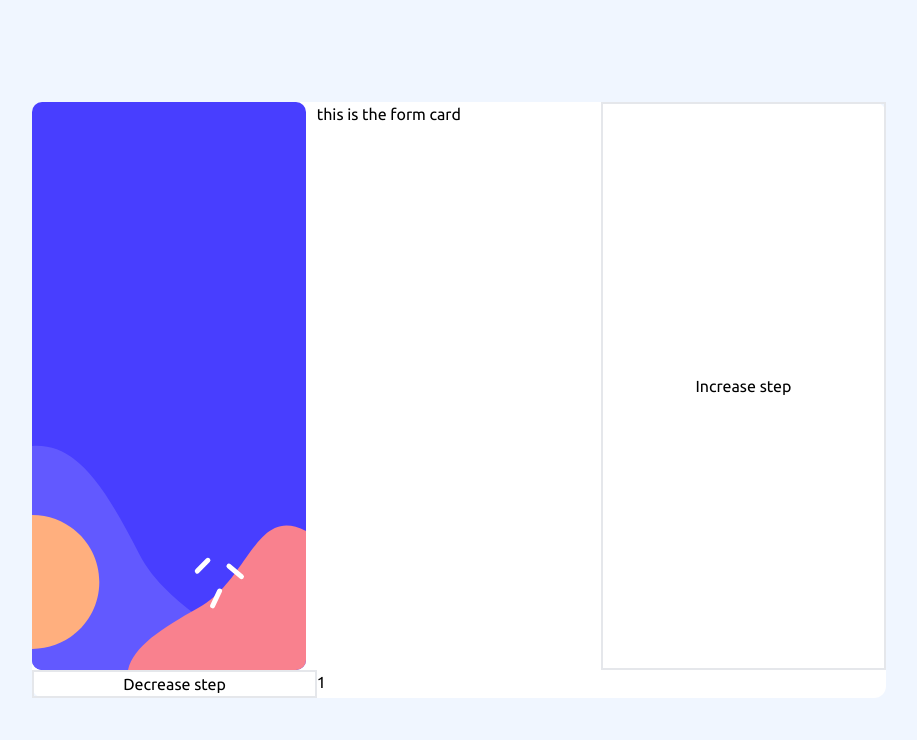
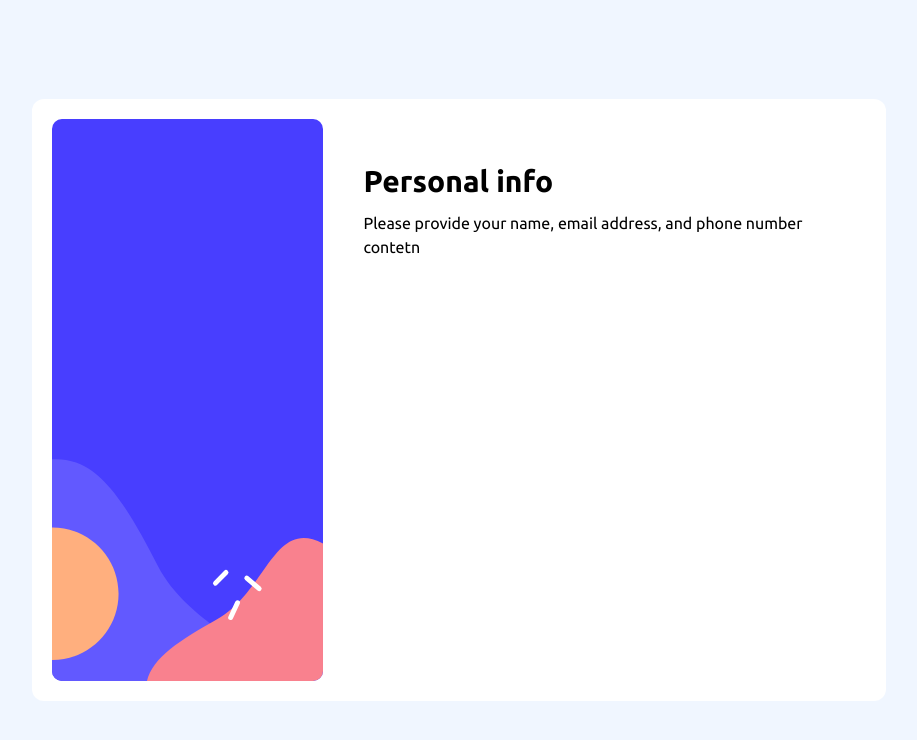
Before and after one commit to rachel-soon/multi-step-form, a Vue app in the folder form-project/: page / in a window 1280 px wide. Shown: the top 740 px of the page, without its empty margins (181-1098 px from the left). Built offline with nearby package versions, Linux system fonts and the light colour scheme.

Commit message:
feat: styling and displaying different components based on step

```diff
--- a/form-project/src/assets/main.css
+++ b/form-project/src/assets/main.css
@@ -7,3 +7,7 @@
 body {
   font-family: 'Ubuntu', sans-serif;
 }
+
+.form-body__title {
+  @apply text-3xl font-bold py-3;
+}
--- a/form-project/src/components/SubscriptionFormAddOns.vue
+++ b/form-project/src/components/SubscriptionFormAddOns.vue
@@ -0,0 +1,3 @@
+<template>
+  <div>Subcription Form Add Ons</div>
+</template>
--- a/form-project/src/components/SubscriptionFormPersonalInfo.vue
+++ b/form-project/src/components/SubscriptionFormPersonalInfo.vue
@@ -0,0 +1,3 @@
+<template>
+  <div>contetn</div>
+</template>
--- a/form-project/src/components/SubscriptionFormPlan.vue
+++ b/form-project/src/components/SubscriptionFormPlan.vue
@@ -0,0 +1,3 @@
+<template>
+  <div>Plan</div>
+</template>
--- a/form-project/src/components/SubscriptionFormSummary.vue
+++ b/form-project/src/components/SubscriptionFormSummary.vue
@@ -0,0 +1,3 @@
+<template>
+  <div>Summary</div>
+</template>
--- a/form-project/src/views/SubscriptionForm.vue
+++ b/form-project/src/views/SubscriptionForm.vue
@@ -1,27 +1,71 @@
 <script setup lang="ts">
-import { computed } from 'vue'
+import { reactive, computed } from 'vue'
 import { useCounterStore } from '@/stores/counter'
 import FormSideNav from '@/components/FormSideNav.vue'
+import SubscriptionFormPersonalInfo from '@/components/SubscriptionFormPersonalInfo.vue'
+import SubscriptionFormPlan from '@/components/SubscriptionFormPlan.vue'
+import SubscriptionFormAddOns from '@/components/SubscriptionFormAddOns.vue'
+import SubscriptionFormSummary from '@/components/SubscriptionFormSummary.vue'
 
+// handling steps
 const subscriptionStore = useCounterStore()
-
-const currentStep = computed(() => {
+const currentStep = computed<number>(() => {
   return subscriptionStore.getStep
 })
-function nextStep() {
+function nextStep(): void {
   subscriptionStore.increaseStep()
 }
-function previousStep() {
+function previousStep(): void {
   subscriptionStore.decreaseStep()
 }
+const getComponent = computed(() => {
+  switch (currentStep.value) {
+    case 1:
+      return SubscriptionFormPersonalInfo
+    case 2:
+      return SubscriptionFormPlan
+    case 3:
+      return SubscriptionFormAddOns
+    case 4:
+      return SubscriptionFormSummary
+  }
+})
+const getTitle = computed(() => {
+  switch (currentStep.value) {
+    case 1:
+      return 'Personal info'
+    case 2:
+      return 'Select your plan'
+    case 3:
+      return 'Pick add-ons'
+    case 4:
+      return 'Finishing up'
+  }
+})
+const getSubtitle = computed(() => {
+  switch (currentStep.value) {
+    case 1:
+      return 'Please provide your name, email address, and phone number'
+    case 2:
+      return 'You have the option of monthly or yearly billing'
+    case 3:
+      return 'Add-ons help enhance your gaming experience'
+    case 4:
+      return 'Double-check everything looks OK before confirming'
+  }
+})
 </script>
 
 <template>
-  <div class="bg-white w-8/12 rounded-xl grid grid-cols-3">
-    <FormSideNav></FormSideNav>
-    <div class="cols-span-2">this is the form card</div>
-    <button class="border-2" @click="nextStep">Increase step</button>
+  <div class="bg-white w-8/12 rounded-xl grid grid-cols-3 form-body p-5">
+    <FormSideNav class="form-body__nav"></FormSideNav>
+    <div class="col-span-2 form-body__form pt-8 pl-10">
+      <div class="form-body__title">{{ getTitle }}</div>
+      <div class="form-body__subtitle">{{ getSubtitle }}</div>
+      <component :is="getComponent"></component>
+    </div>
+    <!-- <button class="border-2" @click="nextStep">Increase step</button>
     <button class="border-2" @click="previousStep">Decrease step</button>
-    <div>{{ currentStep }}</div>
+    <div>{{ currentStep }}</div> -->
   </div>
 </template>
```
